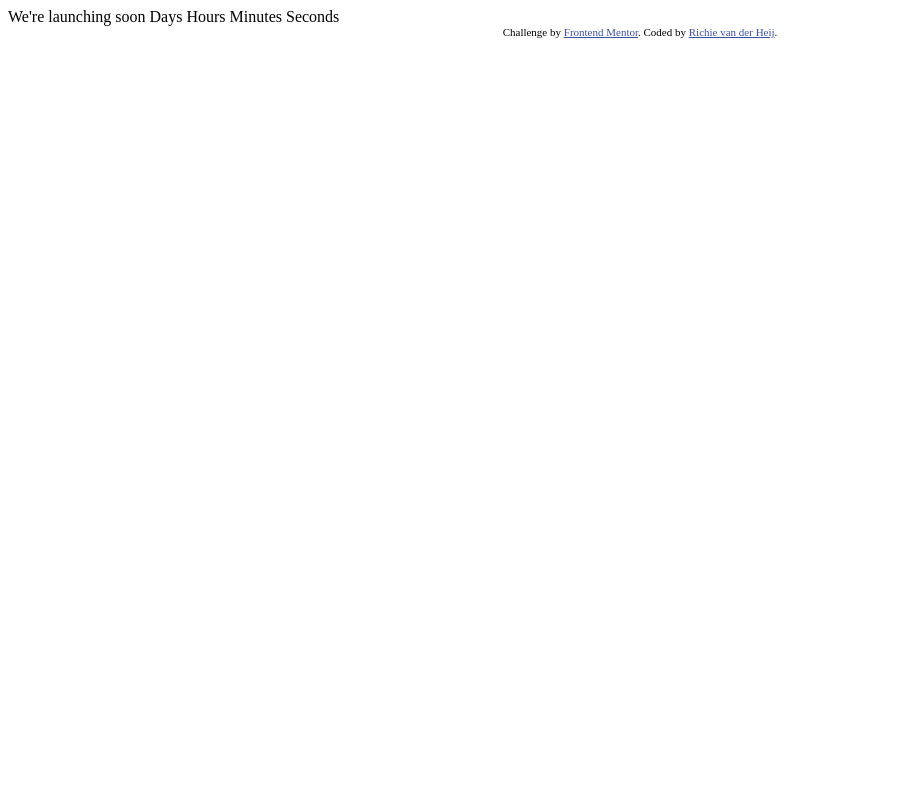
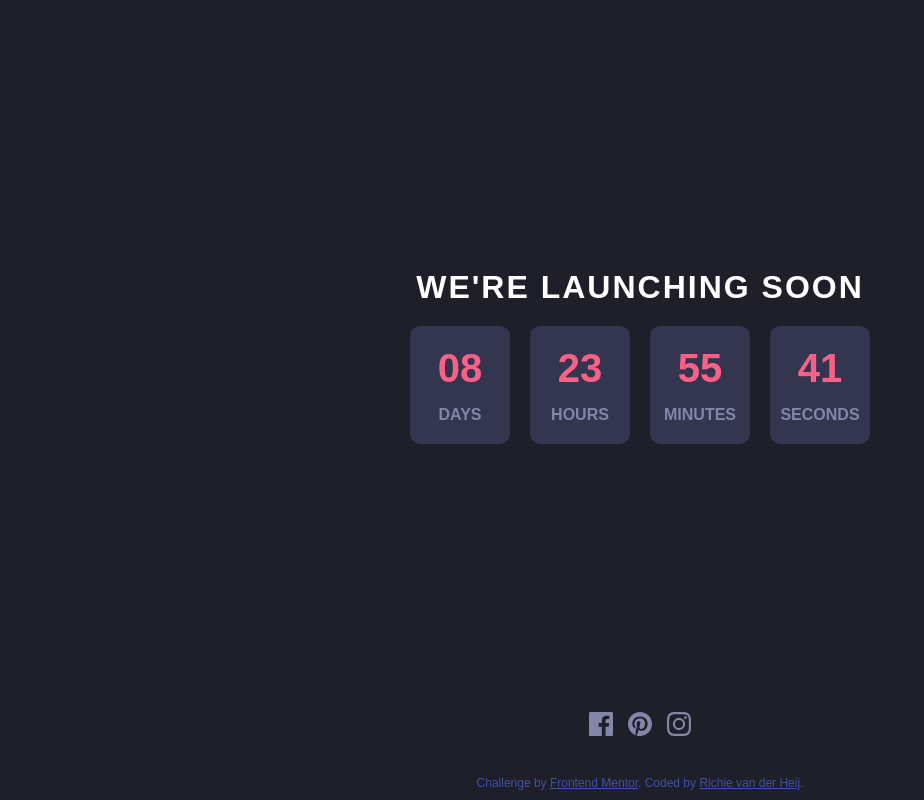
Before and after one commit to Richievdheij/launch-countdown-timer-main, a plain HTML site: page index.html in a window 1280 px wide. Shown: the whole page, without its empty margins (0-924 px from the left). Drawn offline with Linux system fonts and the light colour scheme.

Commit message:
chore: Update information in README.md and improve countdown timer

```diff
--- a/index.html
+++ b/index.html
@@ -2,26 +2,40 @@
 <html lang="en">
 <head>
   <meta charset="UTF-8">
-  <meta name="viewport" content="width=device-width, initial-scale=1.0"> <!-- displays site properly based on user's device -->
-
+  <meta name="viewport" content="width=device-width, initial-scale=1.0">
   <link rel="icon" type="image/png" sizes="32x32" href="./images/favicon-32x32.png">
-
+  <link rel="stylesheet" href="styles.css">
   <title>Frontend Mentor | Launch countdown timer</title>
-
-  <!-- Feel free to remove these styles or customise in your own stylesheet 👍 -->
-  <style>
-    .attribution { font-size: 11px; text-align: center; }
-    .attribution a { color: hsl(228, 45%, 44%); }
-  </style>
 </head>
 <body>
 
-  We're launching soon
+  <div class="countdown-container">
+    <h1>WE'RE LAUNCHING SOON</h1>
+    <div class="countdown">
+      <div class="time-box">
+        <div class="time">08</div>
+        <div class="label">DAYS</div>
+      </div>
+      <div class="time-box">
+        <div class="time">23</div>
+        <div class="label">HOURS</div>
+      </div>
+      <div class="time-box">
+        <div class="time">55</div>
+        <div class="label">MINUTES</div>
+      </div>
+      <div class="time-box">
+        <div class="time">41</div>
+        <div class="label">SECONDS</div>
+      </div>
+    </div>
+  </div>
 
-  Days
-  Hours
-  Minutes
-  Seconds
+  <div class="social-icons">
+    <a href="#"><img src="images/icon-facebook.svg" alt="Facebook"></a>
+    <a href="#"><img src="images/icon-pinterest.svg" alt="Pinterest"></a>
+    <a href="#"><img src="images/icon-instagram.svg" alt="Instagram"></a>
+  </div>
 
   <div class="attribution">
     Challenge by <a href="https://www.frontendmentor.io?ref=challenge" target="_blank">Frontend Mentor</a>.
--- /dev/null
+++ b/styles.css
@@ -0,0 +1,137 @@
+/* General Styles */
+* {
+  margin: 0;
+  padding: 0;
+  box-sizing: border-box;
+}
+
+body {
+  font-family: 'Red Hat Display', sans-serif;
+  background-color: hsl(235, 16%, 14%);
+  color: white;
+  text-align: center;
+  min-height: 100vh;
+  display: flex;
+  flex-direction: column;
+  justify-content: space-between;
+}
+
+.countdown-container {
+  margin: 20px;
+  flex-grow: 1;
+  display: flex;
+  flex-direction: column;
+  justify-content: center;
+  font-weight: bold;
+}
+
+h1 {
+  font-size: 1.5rem;
+  letter-spacing: 2px;
+  margin-bottom: 20px;
+}
+
+.countdown {
+  display: flex;
+  justify-content: center;
+  gap: 20px;
+}
+
+.time-box {
+  background-color: hsl(236, 21%, 26%);
+  padding: 20px;
+  border-radius: 10px;
+  width: 80px;
+  display: flex;
+  flex-direction: column;
+  align-items: center;
+}
+
+.time {
+  font-size: 2rem;
+  color: #fb6087;
+}
+
+.label {
+  margin-top: 10px;
+  font-size: 0.75rem;
+  color: #8385A9;
+}
+
+.social-icons {
+  display: flex;
+  justify-content: center;
+  gap: 15px;
+  margin-bottom: 20px;
+}
+
+.social-icons a {
+  display: inline-block;
+  width: 24px;
+  height: 24px;
+  transition: transform 0.3s ease;
+}
+
+.social-icons a:hover {
+  transform: scale(1.1); /* Slightly enlarges the icon on hover */
+}
+
+.social-icons a img {
+  width: 100%;
+  height: auto;
+  transition: filter 0.3s ease;
+}
+
+.social-icons a:hover img {
+  filter: brightness(0) saturate(100%) invert(68%) sepia(88%) saturate(548%) hue-rotate(305deg) brightness(92%) contrast(102%);
+  /* This filter changes the color of the image to #fb6087 */
+}
+
+.attribution {
+  font-size: 0.75rem;
+  color: hsl(228, 45%, 44%);
+  margin-top: 20px;
+  padding-bottom: 10px;
+}
+
+.attribution a {
+  color: hsl(228, 45%, 44%);
+}
+
+/* Responsive Styles */
+@media (min-width: 768px) {
+  h1 {
+    font-size: 2rem;
+  }
+
+  .time-box {
+    width: 100px;
+  }
+
+  .time {
+    font-size: 2.5rem;
+  }
+
+  .label {
+    font-size: 1rem;
+    margin-top: 15px;
+  }
+}
+
+/* HOURS */
+
+position: absolute;
+height: 18px;
+left: 0%;
+right: 0%;
+top: calc(50% - 18px/2 + 83px);
+
+font-family: 'Red Hat Text';
+font-style: normal;
+font-weight: 700;
+font-size: 14px;
+line-height: 19px;
+text-align: center;
+letter-spacing: 5.91875px;
+
+color: #8385A9;
```
Also changed, not shown: script.js (added), 1 other file.
